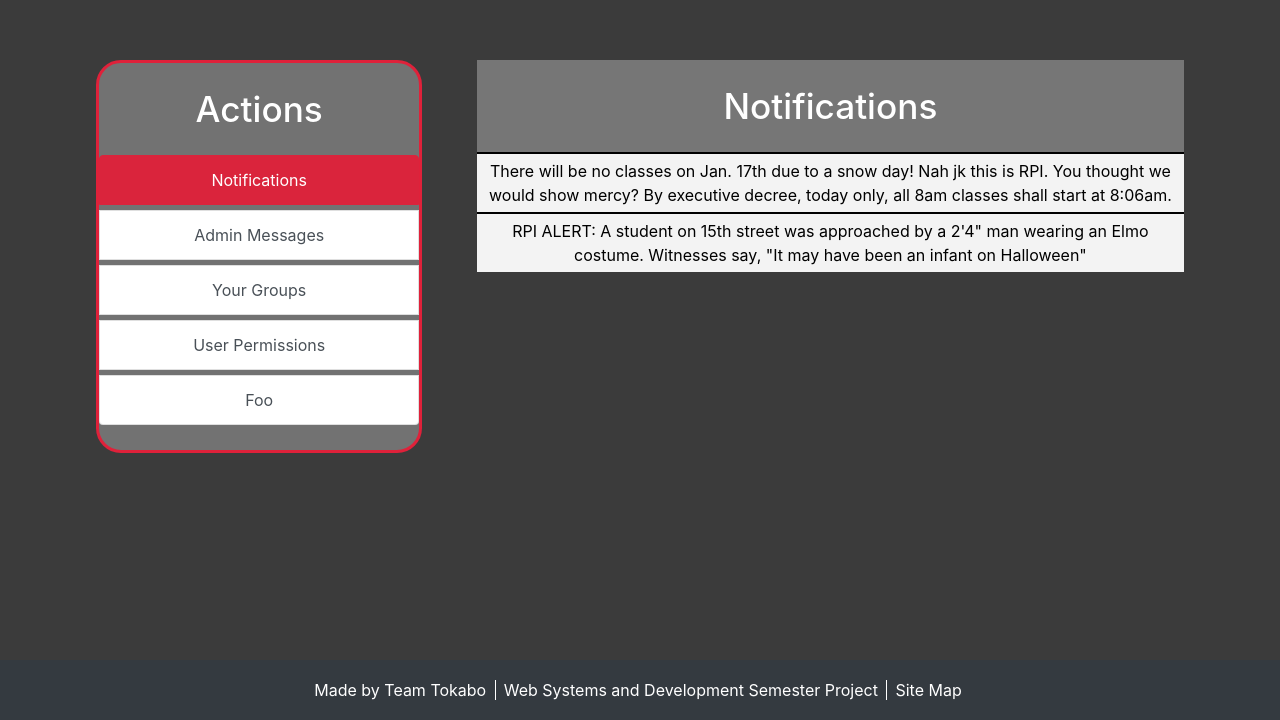
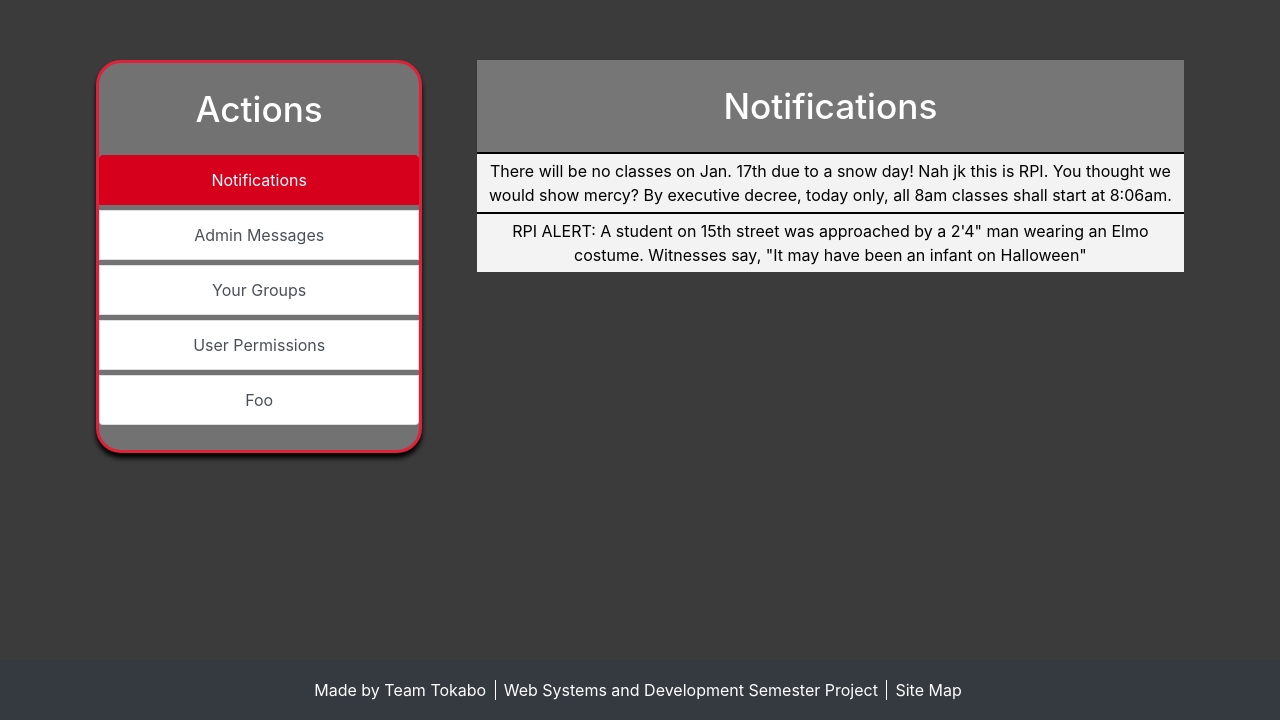
Before and after one commit to hbh7/RINFO, a PHP site: page /admin.php in a window 1280 px wide. Shown: the part 80-800 px from the top of the page. Run offline with PHP 8.4, Linux system fonts and the light colour scheme.

Commit message:
added shadow to user page info box
added css to make the user page match the styling of the rest of the pages

```diff
--- a/resources/styles/styles-group.css
+++ b/resources/styles/styles-group.css
@@ -7,6 +7,7 @@ body {
     color: white;
     border-style: solid;
     border-color: #df213a;
+    box-shadow: 0 5px 5px #000;
     background: rgb(114, 114, 114);
     width: 30%;
     border-radius: 25px;
--- a/resources/styles/styles.css
+++ b/resources/styles/styles.css
@@ -33,7 +33,7 @@ h2 {
     height: 0;
 }
 .display{
-    border: 2px solid red;
+    border: 2px solid #d6001c;
     box-shadow: 0 5px 5px #000;
     _height:50%;
     min-height:50%;
@@ -45,7 +45,7 @@ h2 {
     background-color: yellow;
     margin: 0 0;
     padding: 16px 0 8px 0;
-    color: red;
+    color: #d6001c;
 }
 
 .smaller {
@@ -57,8 +57,8 @@ h2 {
 }
 
 a.list-group-item.list-group-item-action.active {
-    background-color: #da243c;
-    border-color: #da243c;
+    background-color: #d6001c;
+    border-color: #d6001c;
 }
 div#list-tab:last-child {
     margin-bottom: 20px;
```
